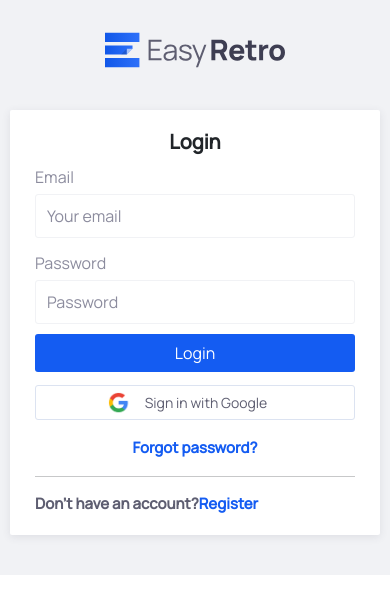
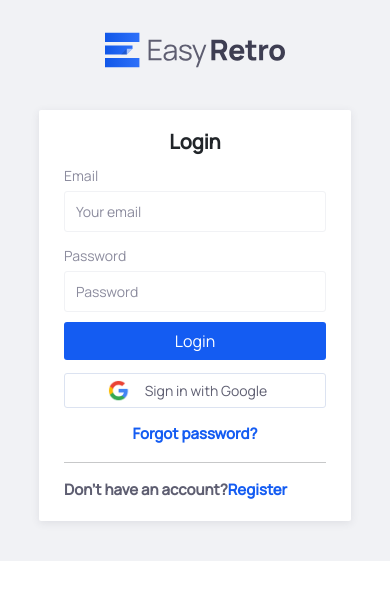
Before and after one commit to Amas9nine/solid-retro, a React (Create React App) app: page /login in a window 390 px wide. Shown: the top 614 px of the page. Built offline with nearby package versions, Linux system fonts and the light colour scheme.

Commit message:
feat: added breakpoints

```diff
--- a/src/pages/LoginPage/LoginPage.jsx
+++ b/src/pages/LoginPage/LoginPage.jsx
@@ -3,7 +3,7 @@
 export default function LoginPage() {
   const { t } = useTranslation();
   return (
-    <form className={css.global}>
+    <div className={css.global}>
       <img
         className={css.easy_retro}
         src="./images/registerPage/easy_retro_logo.svg"
@@ -33,6 +33,6 @@
           <a href=""> {t("login.register")}</a>
         </div>
       </div>
-    </form>
+    </div>
   );
 }
--- a/src/pages/LoginPage/LoginPage.module.scss
+++ b/src/pages/LoginPage/LoginPage.module.scss
@@ -1,3 +1,24 @@
+@media (max-width: 768px) {
+    .global{
+        height: fit-content;
+    }
+    .main {
+        font-size: 14px;
+        max-width: 90%;
+        margin: 0 auto;
+    }
+}
+
+@media (max-width: 576px) {
+    .global{
+        height: fit-content;
+    }
+    .main {
+        font-size: 14px;
+        max-width: 80%;
+        margin: 0 auto;
+    }
+}
 .global {
     width: 100%;
     display: flex;
```
